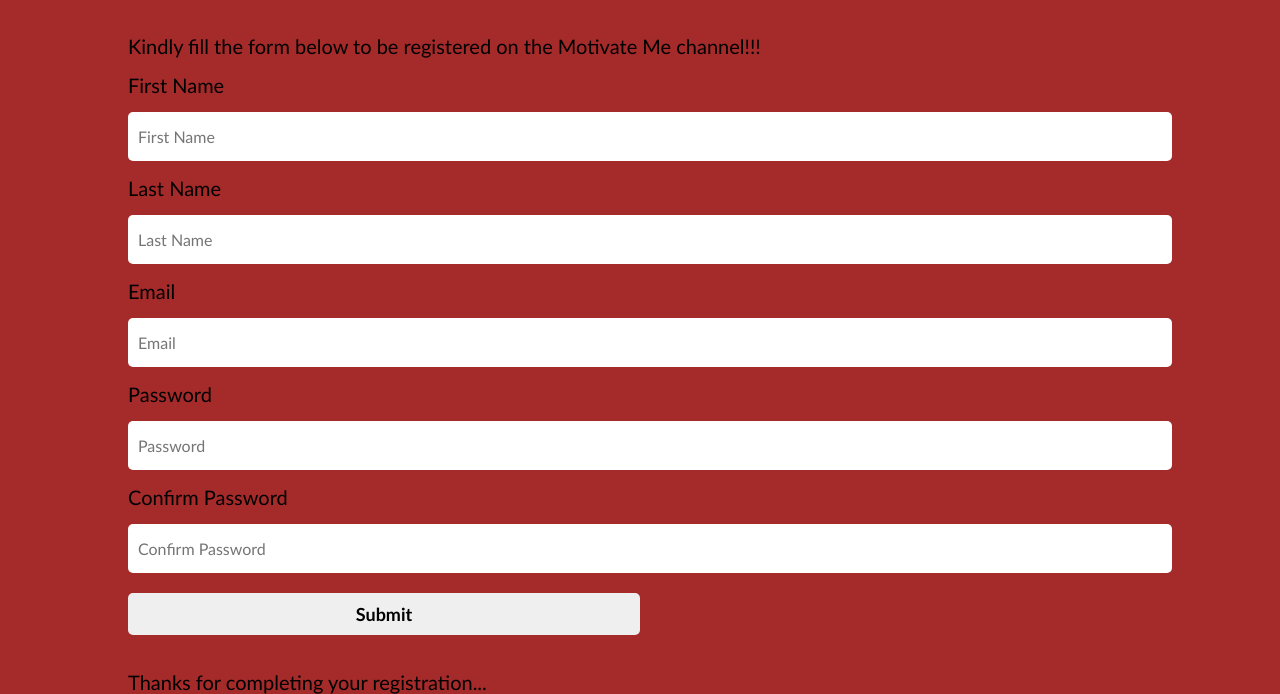
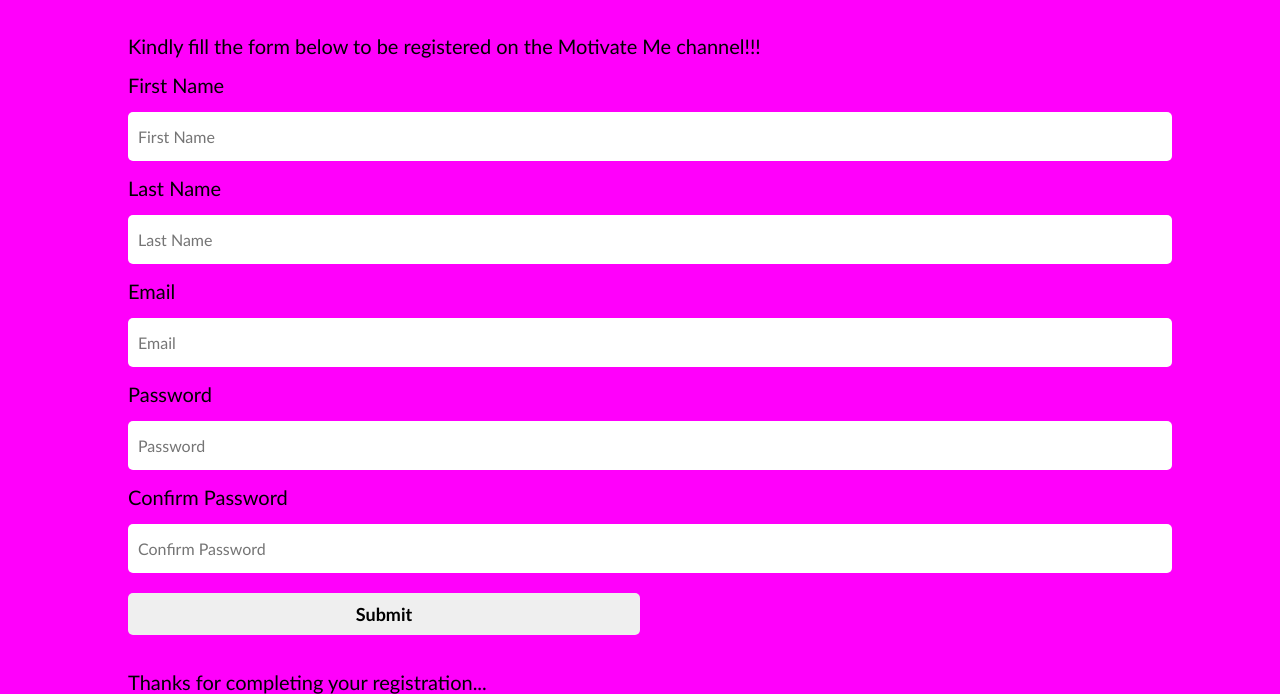
Before and after one commit to Folashade123/Mini-Project, a plain HTML site: page index.html in a window 1280 px wide. Shown: the part 206-900 px from the top of the page. Drawn offline with Linux system fonts and the light colour scheme.

Commit message:
This is my mini project

```diff
--- a/index.css
+++ b/index.css
@@ -4,11 +4,18 @@
     font-family: 'Trebuchet MS', 'Lucida Sans Unicode', 'Lucida Grande', 'Lucida Sans', Arial, sans-serif;
 }
 
-
 body {
-    background-color: brown;
+    display:flex;
+    justify-content: center;
+    align-items: center;
+    background-color: rgb(255, 0, 251);
+    background-size: cover;
+    height: 100vh;
+    width: 100%;
 
 }
+
+
 
 .registration {
     position: absolute;
@@ -16,6 +23,7 @@ body {
     left: 10%;
     right: 10%;
     bottom: 10%;
+    color: black;
 
 }
 
```
Also changed, not shown: index.html (+1 -1 lines), 1 other file.
